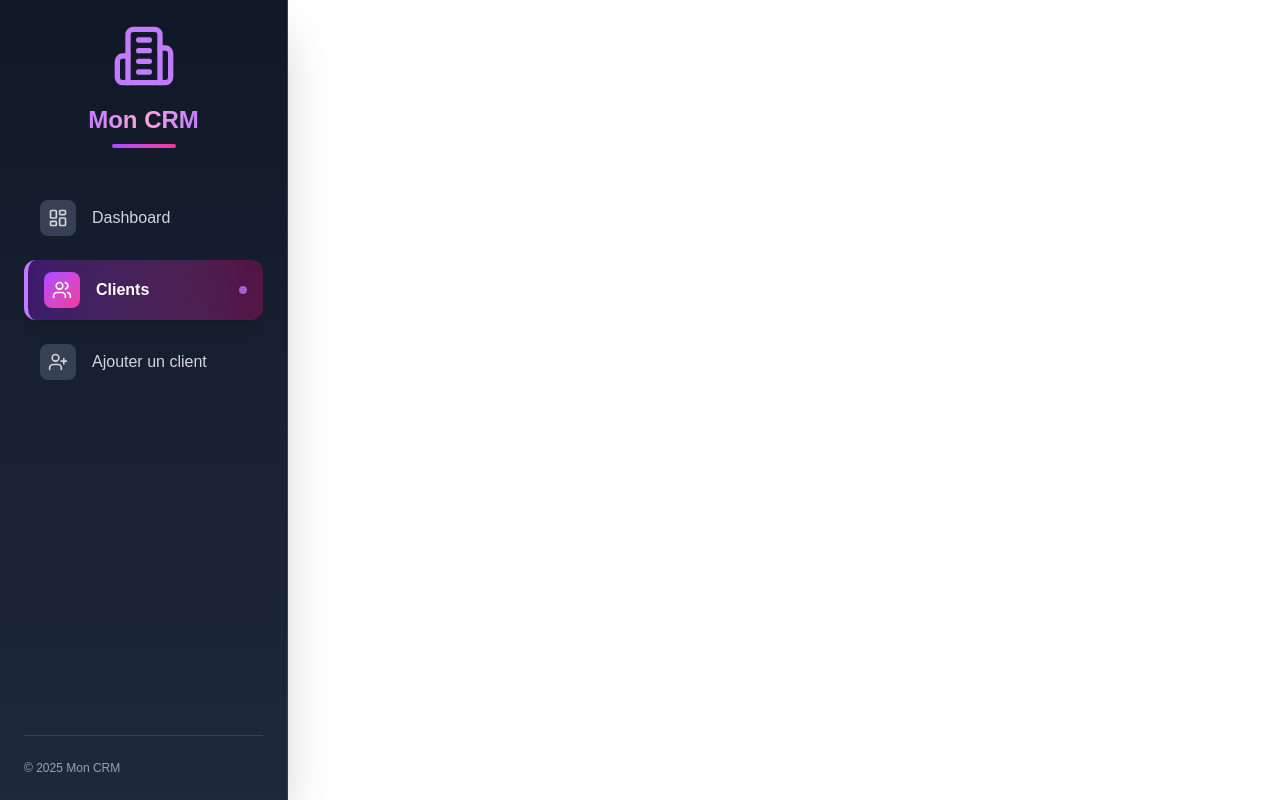
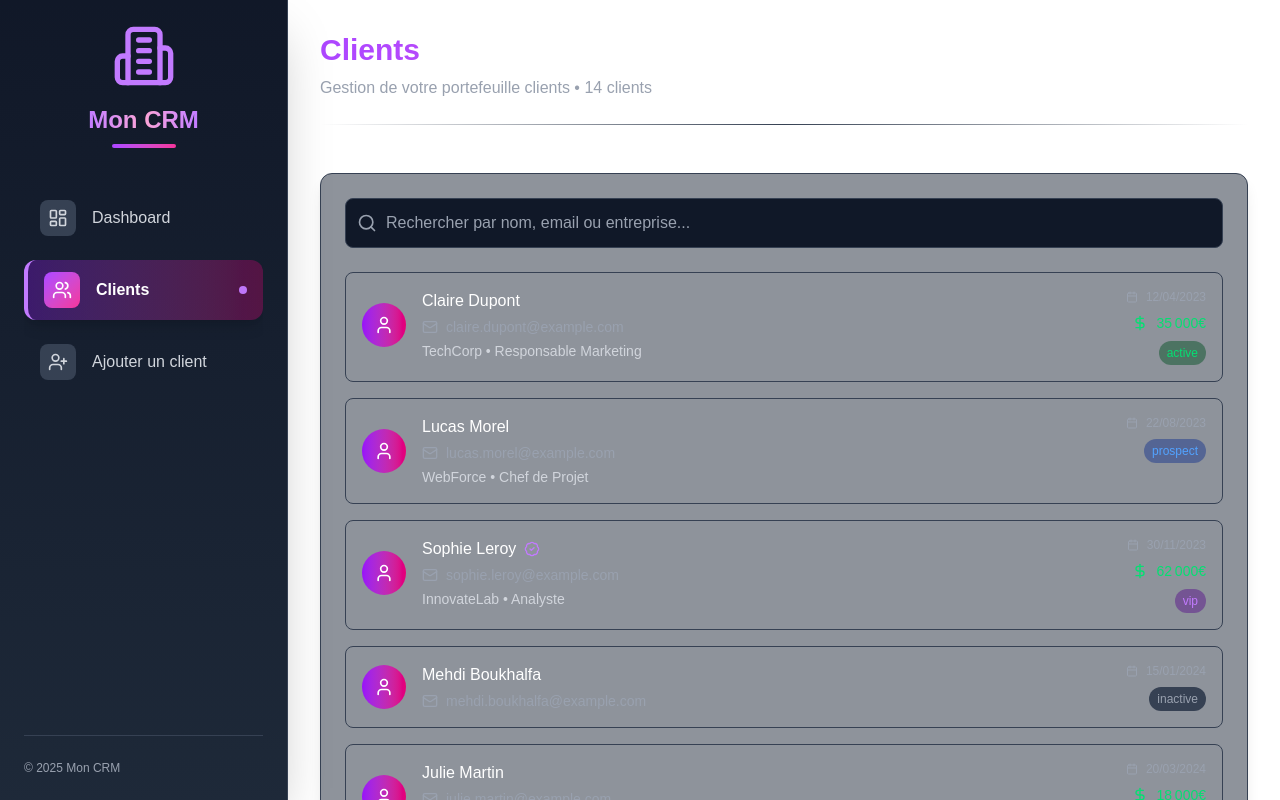
Before and after one commit to larabiislem/CRM, a Next.js app: page /clients in a window 1280 px wide. Shown: the top 800 px of the page. Built offline with nearby package versions, Linux system fonts and the light colour scheme.

Commit message:
Implement client search functionality and display client details in ClientsPage

```diff
--- a/app/clients/page.tsx
+++ b/app/clients/page.tsx
@@ -1,3 +1,108 @@
+'use client'
+
+import { Search, User, Mail, Calendar, DollarSign, BadgeCheck } from 'lucide-react'
+import { useState } from 'react'
+import clients from '@/data/clients.json'
+
 export default function ClientsPage() {
-    return <h1>Hello World</h1>;
+  const [searchTerm, setSearchTerm] = useState('')
+// traitement des client filtré pour la recherche
+// si on fait pas la recherche on affiche tous les clients
+// on utilise un useState pour stocker le terme de recherchee
+  const filteredClients = clients.filter(client =>
+    client.firstName.toLowerCase().includes(searchTerm.toLowerCase()) ||
+    client.lastName.toLowerCase().includes(searchTerm.toLowerCase()) ||
+    client.email.toLowerCase().includes(searchTerm.toLowerCase()) ||
+    client.company?.toLowerCase().includes(searchTerm.toLowerCase())
+  )
+
+  return (
+    <div className="ml-72 p-8">
+      <div className="flex flex-col space-y-2 mb-8">
+        <h1 className="text-3xl font-bold bg-gradient-to-r from-purple-500 to-pink-500 bg-clip-text text-transparent">
+          Clients
+        </h1>
+        <p className="text-gray-400">
+          Gestion de votre portefeuille clients • {filteredClients.length} clients
+        </p>
+        <div className="h-px w-full bg-gradient-to-r from-transparent via-gray-700 to-transparent my-4" />
+      </div>
+
+      <div className="bg-gray-800/50 rounded-xl border border-gray-700 p-6 mb-8 shadow-lg">
+        <div className="relative">
+          <div className="absolute inset-y-0 left-0 pl-3 flex items-center pointer-events-none">
+            <Search className="h-5 w-5 text-gray-400" />
+          </div>
+          <input
+            type="text"
+            className="block w-full pl-10 pr-3 py-3 bg-gray-900 border border-gray-700 rounded-lg text-white placeholder-gray-400 focus:outline-none focus:ring-2 focus:ring-purple-500 focus:border-transparent"
+            placeholder="Rechercher par nom, email ou entreprise..."
+            value={searchTerm}
+            onChange={(e) => setSearchTerm(e.target.value)}
+          />
+        </div>
+
+
+        <div className="mt-6 space-y-4">
+          {filteredClients.map(client => (
+            <div key={client.id} className="p-4 rounded-lg border border-gray-700 hover:bg-gray-800 transition-colors duration-300">
+              <div className="flex items-start justify-between">
+                <div className="flex items-center gap-4">
+                  <div className="p-3 rounded-full bg-gradient-to-r from-purple-600 to-pink-600">
+                    <User className="h-5 w-5 text-white" />
+                  </div>
+                  <div>
+                    <h3 className="font-medium text-white flex items-center gap-2">
+                      {client.firstName} {client.lastName}
+                      {client.status === 'vip' && (
+                        <BadgeCheck className="h-4 w-4 text-purple-400" />
+                      )}
+                    </h3>
+                    <div className="flex items-center gap-2 mt-1 text-sm text-gray-400">
+                      <Mail className="h-4 w-4" />
+                      <span>{client.email}</span>
+                    </div>
+                    {client.company && (
+                      <div className="text-sm text-gray-300 mt-1">
+                        {client.company} • {client.position}
+                      </div>
+                    )}
+                  </div>
+                </div>
+
+                <div className="text-right">
+                  <div className="flex items-center justify-end gap-2 text-xs text-gray-400">
+                    <Calendar className="h-3 w-3" />
+                    <span>
+                      {new Date(client.createdAt).toLocaleDateString('fr-FR')}
+                    </span>
+                  </div>
+                  {client.revenue && (
+                    <div className="flex items-center justify-end gap-2 mt-2 text-sm text-green-400">
+                      <DollarSign className="h-4 w-4" />
+                      <span>{client.revenue.toLocaleString('fr-FR')}€</span>
+                    </div>
+                  )}
+                  <div className={`mt-2 text-xs px-2 py-1 rounded-full inline-flex items-center ${
+                    client.status === 'active' ? 'bg-green-900/50 text-green-400' :
+                    client.status === 'vip' ? 'bg-purple-900/50 text-purple-400' :
+                    client.status === 'prospect' ? 'bg-blue-900/50 text-blue-400' :
+                    'bg-gray-700 text-gray-400'
+                  }`}>
+                    {client.status}
+                  </div>
+                </div>
+              </div>
+            </div>
+          ))}
+        </div>
+
+        {filteredClients.length === 0 && (
+          <div className="text-center py-8 text-gray-400">
+            Aucun client trouvé pour "{searchTerm}"
+          </div>
+        )}
+      </div>
+    </div>
+  )
 }
```
Also changed, not shown: composants/ClientCard.tsx (added).
